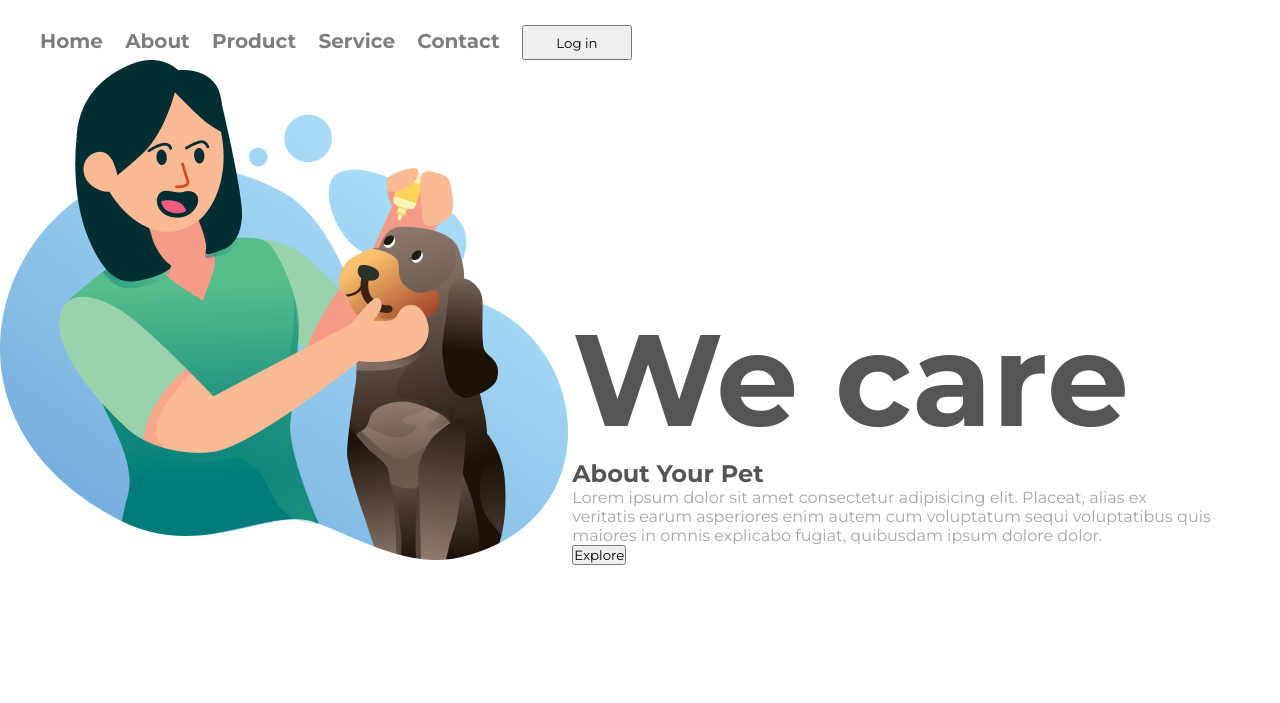
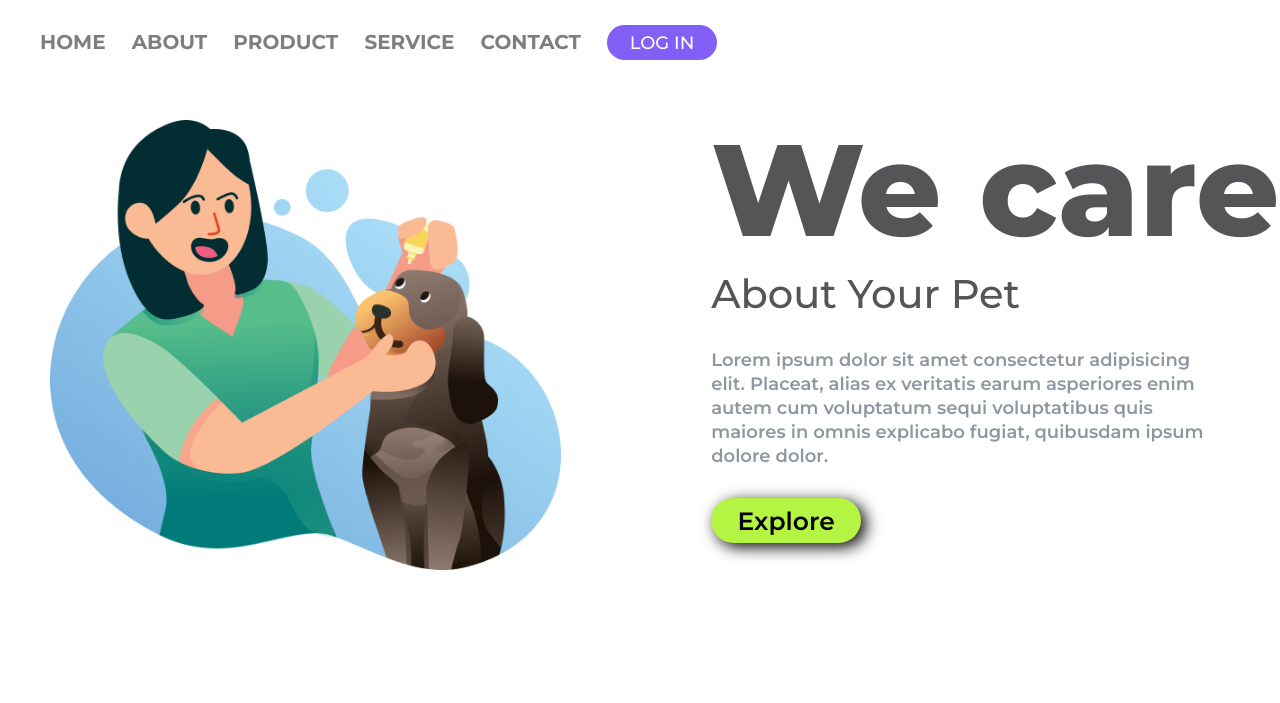
Before and after one commit to Vitormend44/Estudo-Teste, a plain HTML site: page novo-teste.html in a window 1280 px wide. Drawn offline with Linux system fonts and the light colour scheme.

Commit message:
Agumas alterações sutis

```diff
--- a/novo-teste.css
+++ b/novo-teste.css
@@ -10,26 +10,34 @@ header {
 }
 
 .a-header {
+    cursor: pointer;
+    opacity: .5;
     line-height: 18px;
-    margin-right: 18px;
+    margin-right: 22px;
     font-size: 20px;
     font-weight:700;
+    text-transform: uppercase;
     color: #A5A5A8,
-    text-transform: uppercase;
-    opacity: 0.5;
+}
 
-
-
-}
 
 .b-header {
     height: 35px;
     width: 110px;
+    background: #825FF5;
+    border: none;
+    border-radius: 25px;
+    color: #FFFFFF;
+    font-size: 18px;
+    font-weight: 500;
+    text-transform: uppercase;
+    cursor: pointer;
 }
 
 img {
-    /* height: 450px; */
+    height: 450px;
     display:inline-block;
+    margin: 60px 30px 0 50px;
 
 }
 
@@ -37,18 +45,40 @@ div {
     display:inline-block;
     height: 50vh;
     width: 50vw;
+    position: fixed;
+    margin: 50px 10px 0 120px;
 }
 
 h1 {
+    font-weight: 800;
     font-size: 130px;
     color: #555557;
 }
 
 h2 {
     color: #555557;
+    font-weight: 500;
+    font-size: 40px;
 }
 
 p {
-    color: #A5A5A8;
-    opacity: none;
+    color: #5F6C7A;
+    opacity: .7;
+    font-size: 18px;
+    line-height: 24px;
+    width: 500px;
+    margin: 30px 0;
+    font-weight: 600;
 }
+
+.b-div {
+    background: #B3F542;
+    height: 45px;
+    width: 150px;
+    font-size: 25px;
+    font-weight: 600;
+    border: none;
+    border-radius: 23px;
+    box-shadow: 5px 4px 16px #000000;
+    cursor: pointer;
+}
--- a/novo-teste.html
+++ b/novo-teste.html
@@ -25,7 +25,7 @@
         <h1>We care</h1>
         <h2>About Your Pet</h2>
         <p>Lorem ipsum dolor sit amet consectetur adipisicing elit. Placeat, alias ex veritatis earum asperiores enim autem cum voluptatum sequi voluptatibus quis maiores in omnis explicabo fugiat, quibusdam ipsum dolore dolor.</p>
-        <button>Explore</button>
+        <button class="b-div">Explore</button>
     </div>
 
 </body>
```
